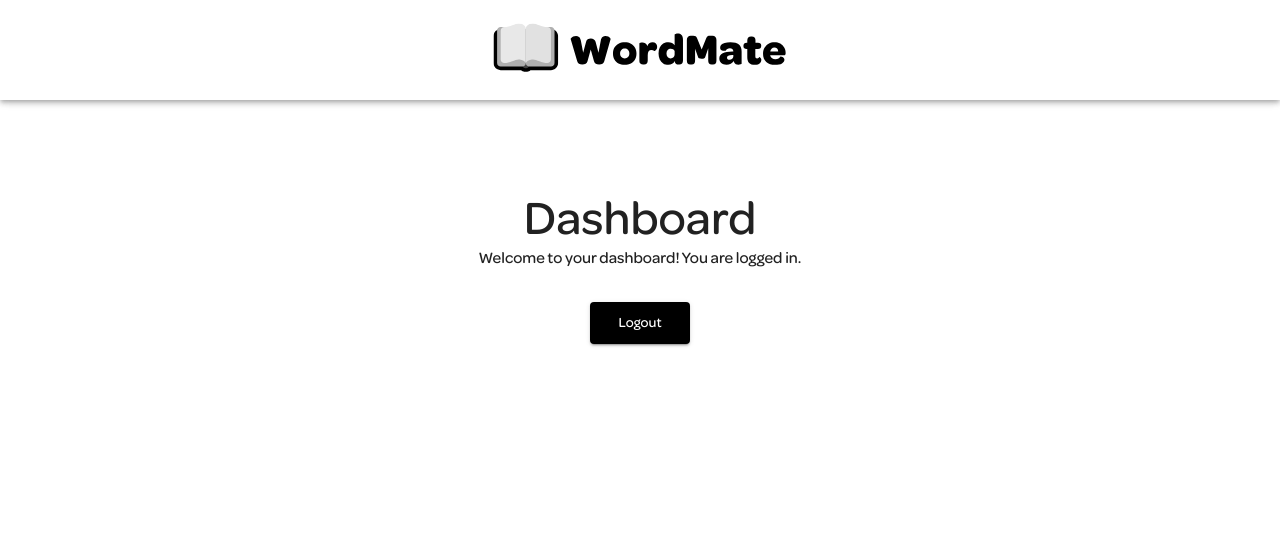
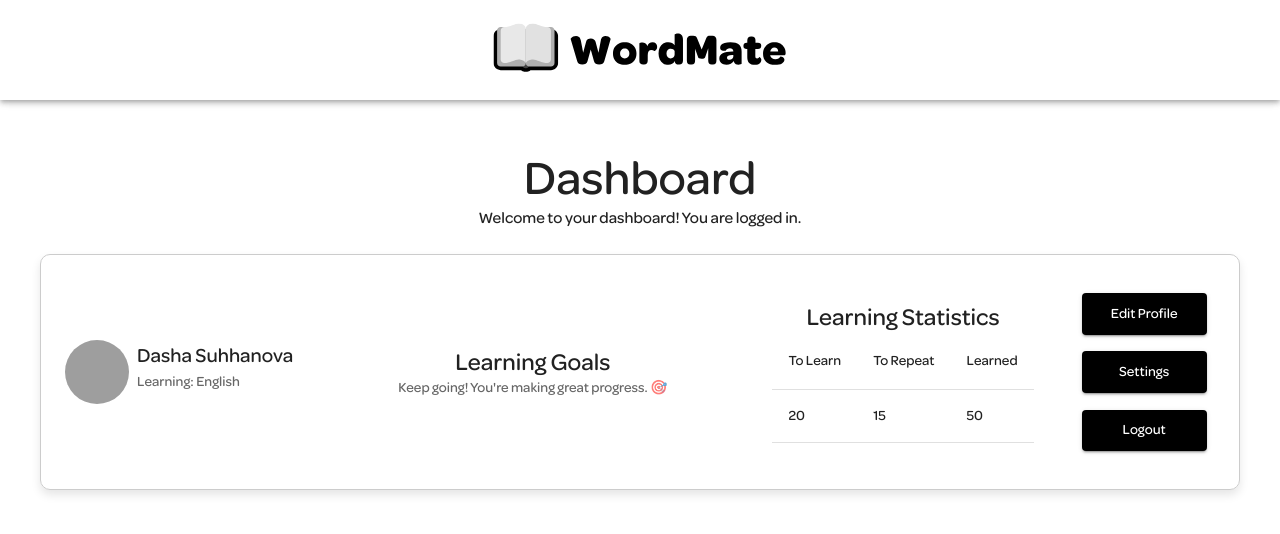
Before and after one commit to 6onosensu/frontend_wordmate, a React (Vite) app: page /dashboard in a window 1280 px wide. Shown: the top 534 px of the page. Built offline with nearby package versions, Linux system fonts and the light colour scheme; sample sign-in values are in the browser's storage; grey boxes are pictures that could not be loaded.

Commit message:
overview section: user info, goals, learning statistics, buttons(all except logout dont work)

```diff
--- a/src/components/Header.tsx
+++ b/src/components/Header.tsx
@@ -1,7 +1,7 @@
 import { FC } from "react";
 import { AppBar, Toolbar, Box, Link} from "@mui/material";
 import Logo from "../assets/BookWordMate.svg";
-
+//<Logo />
 const Header: FC = () => {
   return (
     <AppBar position="fixed" color="secondary" >
--- /dev/null
+++ b/src/components/dashboard/OverviewSection/LearningGoals.tsx
@@ -0,0 +1,15 @@
+import { Box, Typography } from "@mui/material"
+
+const LearningGoals = () => {
+  return (
+    <Box sx={{ minWidth: "400px", textAlign: "center",}}>
+      <Typography variant="h5">Learning Goals</Typography>
+      <Typography variant="body2" color="text.secondary">
+        Keep going! You're making great progress. 🎯
+      </Typography>
+    </Box>
+
+  )
+}
+
+export default LearningGoals;
--- /dev/null
+++ b/src/components/dashboard/OverviewSection/LearningStatistics.tsx
@@ -0,0 +1,26 @@
+import { Box, Table, TableBody, TableCell, TableHead, TableRow, Typography } from "@mui/material";
+
+const LearningStatictics = () => {
+  return (
+    <Box sx={{ textAlign: "center", maxWidth: "300px", }}>
+      <Typography variant="h5">Learning Statistics</Typography>
+      <Table>
+        <TableHead>
+          <TableRow>
+            <TableCell>To Learn</TableCell>
+            <TableCell>To Repeat</TableCell>
+            <TableCell>Learned</TableCell>
+          </TableRow>
+        </TableHead>
+        <TableBody>
+          <TableRow>
+            <TableCell>20</TableCell>
+            <TableCell>15</TableCell>
+            <TableCell>50</TableCell>
+          </TableRow>
+        </TableBody>
+      </Table>
+    </Box>
+  )
+}
+export default LearningStatictics;
--- /dev/null
+++ b/src/components/dashboard/OverviewSection/OverviewSection.tsx
@@ -0,0 +1,33 @@
+import { Box, Button, Container } from "@mui/material"
+import { logoutUser } from "../../../services/authService"
+import { useNavigate } from "react-router-dom";
+import LearningStatictics from "./LearningStatistics";
+import LearningGoals from "./LearningGoals";
+import UserInfo from "./UserInfo";
+
+const OverviewSection = () => {
+  const navigate = useNavigate();
+
+  const handleLogout = () => {
+    logoutUser();
+    navigate("/");
+  };
+
+  return (
+    <Container>
+      <UserInfo />
+        <LearningGoals />
+        <LearningStatictics />
+
+        <Box sx={{ display: "flex", flexDirection: "column", alignItems: "center"}}>
+          <Button variant="contained" color="secondary">Edit Profile</Button>
+          <Button variant="contained" color="secondary">Settings</Button>
+          <Button variant="contained" color="secondary" onClick={handleLogout}>
+            Logout
+          </Button>
+        </Box>
+    </Container>
+  )
+}
+
+export default OverviewSection;
--- /dev/null
+++ b/src/components/dashboard/OverviewSection/UserInfo.tsx
@@ -0,0 +1,17 @@
+import { Avatar, Box, Typography } from "@mui/material";
+
+const UserInfo = () => {
+  return (
+    <Box sx={{ display: "flex", gap: 1, }}>
+    <Avatar src="/path/to/avatar.jpg" sx={{ width: 64, height: 64 }} />
+    <Box>
+      <Typography variant="h6">Dasha Suhhanova</Typography>
+      <Typography variant="body2" color="text.secondary">
+        Learning: English
+      </Typography>
+    </Box>
+  </Box>
+  )
+}
+
+export default UserInfo;
--- a/src/pages/Dashboard.tsx
+++ b/src/pages/Dashboard.tsx
@@ -1,6 +1,7 @@
-import { Button, Container, Typography } from "@mui/material";
+import { Box, Typography } from "@mui/material";
 import { useEffect } from "react";
 import { useNavigate } from "react-router-dom";
+import OverviewSection from "../components/dashboard/OverviewSection/OverviewSection";
 
 
 const Dashboard = () => {
@@ -13,21 +14,19 @@ const Dashboard = () => {
     }
   }, [navigate]);
 
-  const handleLogout = () => {
-    localStorage.removeItem("token");
-    sessionStorage.removeItem("token");
-    navigate("/");
-  };
   return (
-    <Container maxWidth="md" sx={{ textAlign: "center", mt: 5 }}>
+    <Box maxWidth="xl" sx={{
+      display: "flex",
+      flexDirection: "column",
+      alignItems: "center",
+      justifyContent: "center",
+    }}>
       <Typography variant="h3">Dashboard</Typography>
       <Typography variant="body1" sx={{ mb: 3 }}>
         Welcome to your dashboard! You are logged in.
       </Typography>
-      <Button variant="contained" color="secondary" onClick={handleLogout}>
-        Logout
-      </Button>
-    </Container>
+      <OverviewSection />
+    </Box>
   );
 };
 
--- a/src/theme/theme.ts
+++ b/src/theme/theme.ts
@@ -28,8 +28,21 @@ const theme = createTheme({
   typography: {
     fontFamily: "'Omnes-Medium', sans-serif",
   },
-
   components: {
+    MuiContainer: {
+      styleOverrides: {
+        root: {
+          display: "flex",
+          justifyContent: "space-between",
+          alignItems: "center",
+          border: "1px solid #ccc",
+          borderRadius: "10px",
+          padding: "30px",
+          boxShadow: "0px 5px 10px rgba(0,0,0,0.1)",
+          margin: "0 auto",
+        }
+      }
+    },
     MuiButton: {
       styleOverrides: {
         text: {
@@ -43,6 +56,7 @@ const theme = createTheme({
           position: "relative",
           userSelect: "none",
           touchAction: "manipulation",
+          minWidth: "125px",
         },
         containedPrimary: {
           backgroundColor: "#000",
```
Also changed, not shown: src/index.css (line endings or trailing spaces).
